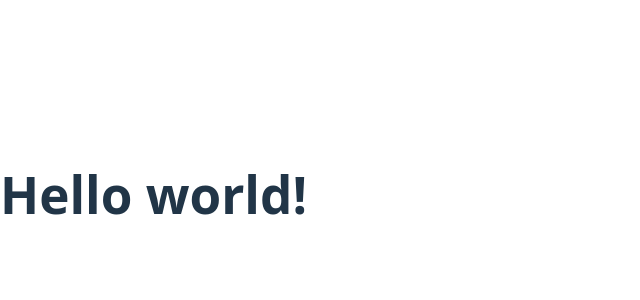
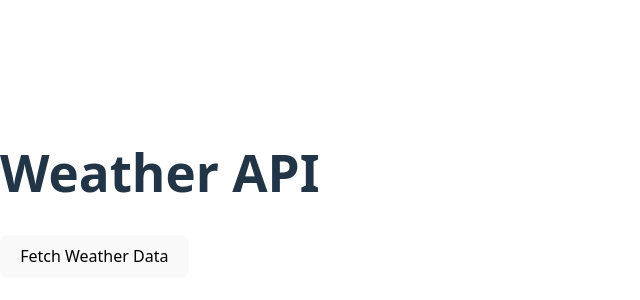
Before and after one commit to morgantstewart/fetching-data-in-react, a React (Vite) app: page / in a window 1280 px wide. Shown: the part 206-506 px from the top of the page, without its empty margins (0-640 px from the left). Built offline with nearby package versions, Linux system fonts and the light colour scheme.

Commit message:
Implemented Weather API

```diff
--- a/src/App.jsx
+++ b/src/App.jsx
@@ -1,10 +1,21 @@
-// src/App.jsx
+
+import * as weatherService from './services/weatherService';
+
+
+
 
 const App = () => {
+  const fetchData = async () => {
+    const data = await weatherService.show('New York');
+    console.log('Data:', data);
+  };
 
   return (
-    <h1>Hello world!</h1>
+    <main>
+      <h1>Weather API</h1>
+      <button onClick={fetchData}>Fetch Weather Data</button>
+    </main>
   );
-}
+};
 
-export default App
+export default App;
--- a/src/services/weatherService.js
+++ b/src/services/weatherService.js
@@ -1,11 +1,11 @@
 
 const API_KEY = 'd0611594777b41f0bce143220251108';
-const BASE_URL = `http://api.weatherapi.com/v1/current.json?key=${d0611594777b41f0bce143220251108}`;
+const BASE_URL = `http://api.weatherapi.com/v1/current.json?key=${API_KEY}`;
 
 
-const show = async (city) => {
+const show = async (Atlanta) => {
   try {
-    const queryString = `&q=${city}`;
+    const queryString = `&q=${Atlanta}`;
     const res = await fetch(BASE_URL + queryString);
     const data = await res.json();
     console.log('Data:', data);
@@ -14,3 +14,8 @@ const show = async (city) => {
     console.log(err);
   }
 };
+
+
+
+
+export { show };
```
